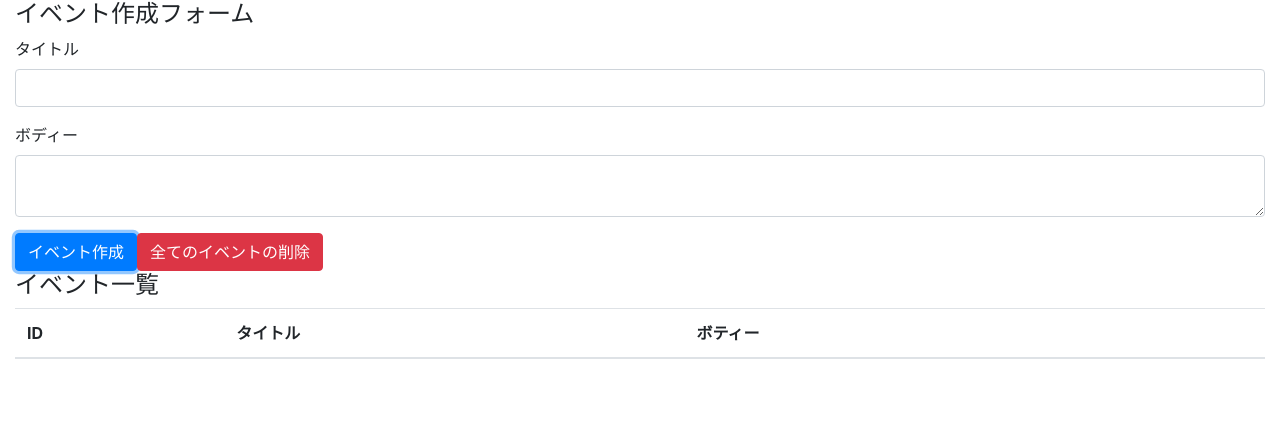
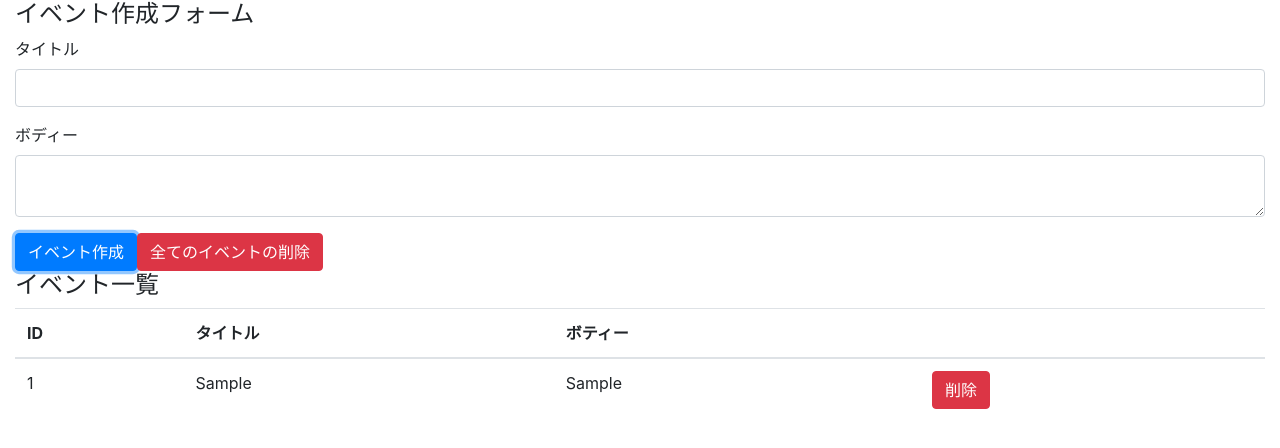
Before and after one commit to ovrsa/react-hooks-101, a React (Create React App) app: page / in a window 1280 px wide. Both pictures are taken after typing "Sample", "Sample" into the empty fields and a click on the button "イベント作成". Shown: the top 448 px of the page. Built offline with nearby package versions, Linux system fonts and the light colour scheme.

Commit message:
display events

```diff
--- a/src/components/App.js
+++ b/src/components/App.js
@@ -1,5 +1,7 @@
 import React, { useReducer, useState } from "react";
 import "bootstrap/dist/css/bootstrap.min.css";
+
+import Event from "./Event";
 
 import reducer from "../reducers/index.js";
 
@@ -61,7 +63,11 @@
             <th></th>
           </tr>
         </thead>
-        <tbody></tbody>
+        <tbody>
+          {state.map((event, index) => (
+            <Event key={index} event={event} dispatch={dispatch} />
+          ))}
+        </tbody>
       </table>
     </div>
   );
--- /dev/null
+++ b/src/components/Event.js
@@ -0,0 +1,27 @@
+import React from "react";
+
+const Event = ({ dispatch, event }) => {
+  const id = event.id;
+  const handleClickDeleteButton = () => {
+    dispatch({ type: "DELETE_EVENT", id });
+  };
+
+  return (
+    <tr>
+      <td>{id}</td>
+      <td>{event.title}</td>
+      <td>{event.body}</td>
+      <td>
+        <button
+          type="button"
+          className="btn btn-danger"
+          onClick={handleClickDeleteButton}
+        >
+          削除
+        </button>
+      </td>
+    </tr>
+  );
+};
+
+export default Event;
```
